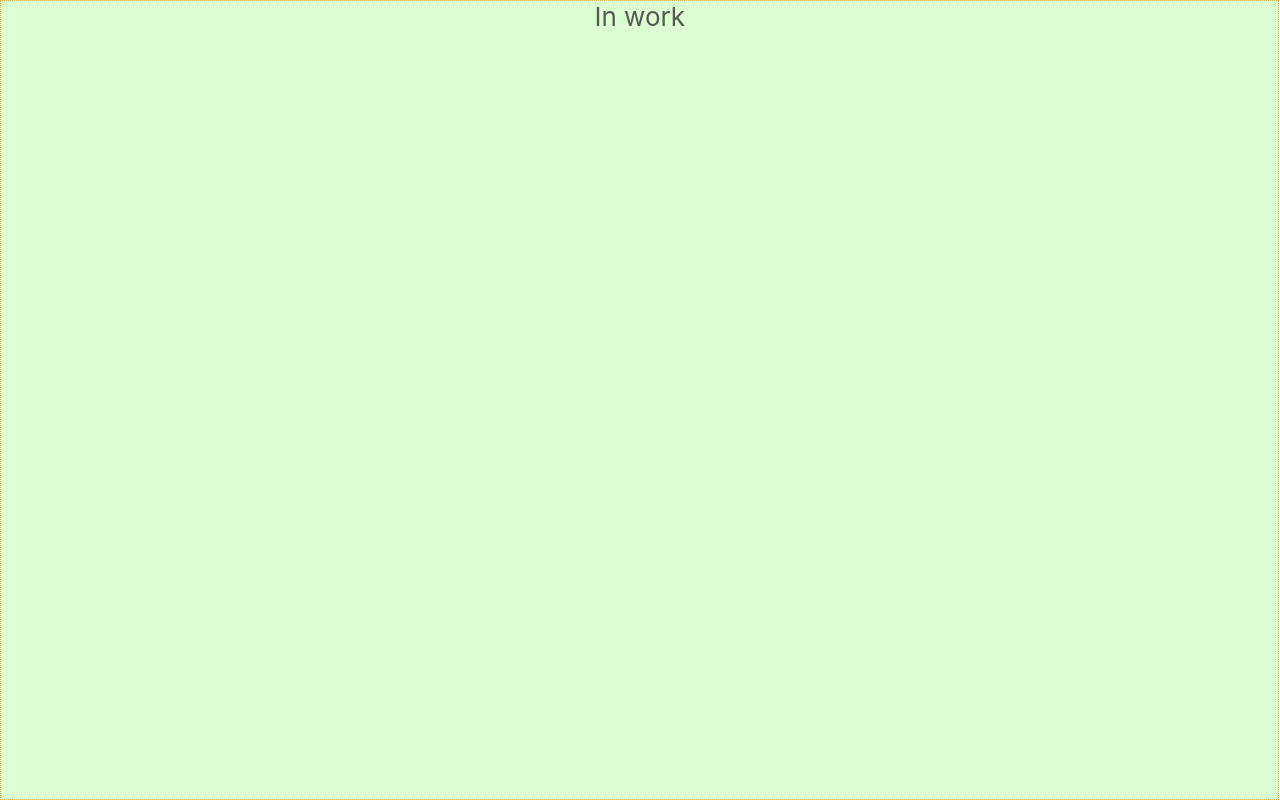
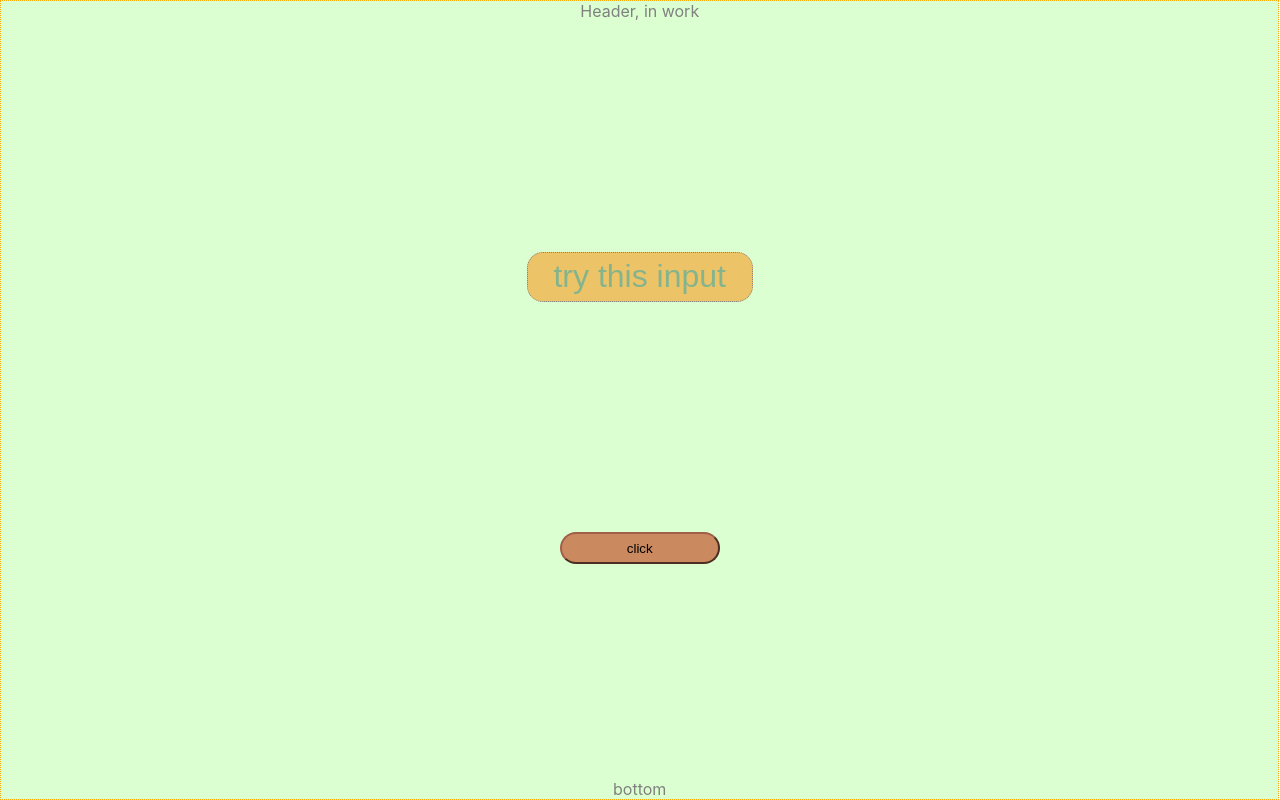
Before and after one commit to CatalinaSorina/Keys, a React (Create React App) app: page / in a window 1280 px wide. Built offline with nearby package versions, Linux system fonts and the light colour scheme.

Commit message:
added custom placeholderColor to Input

```diff
--- a/src/App.js
+++ b/src/App.js
@@ -1,12 +1,17 @@
 import React from "react";
 import "./App.css";
 import Wrapper from "./components/Wrapper/Wrapper";
+import Input from "./components/Input/Input";
+import Button from "./components/Button/Button";
 
 const App = () => (
   <Wrapper
-    addStyle={{ borderColor: "orange" }}
+    addStyle={{ borderColor: "orange", alignItems: "center" }}
     content={<>
-      <header className="App-header">In work</header>
+      <header>Header, in work</header>
+      <Input placeholder="try this input" />
+      <Button text="click" />
+      <footer>bottom</footer>
     </>}
   />
 );
--- a/src/components/Input/Input.js
+++ b/src/components/Input/Input.js
@@ -1,10 +1,31 @@
 import React from "react";
+import styled from "styled-components";
 import { combineStyle } from "../../data/utils";
 import { inputDefaultStyle } from "./inputDefaultStyle";
 
+const InputStyled = styled.input`
+  width: ${({ addStyle }) => addStyle.width};
+  height: ${({ addStyle }) => addStyle.height};
+  padding: ${({ addStyle }) => addStyle.padding};
+  margin: ${({ addStyle }) => addStyle.margin};
+  border-radius: ${({ addStyle }) => addStyle.borderRadius};
+  outline: ${({ addStyle }) => addStyle.outline};
+  border: ${({ addStyle }) => addStyle.border};
+  background-color: ${({ addStyle }) => addStyle.backgroundColor};
+  color: ${({ addStyle }) => addStyle.color};
+  font-size: ${({ addStyle }) => addStyle.fontSize};
+  text-align: ${({ addStyle }) => addStyle.textAlign};
+  text-shadow: ${({ addStyle }) => addStyle.textShadow};
+
+  &::placeholder {
+    color: ${({ addStyle }) => addStyle.placeholderColor};
+    text-shadow: ${({ addStyle }) => addStyle.placeholderTextShadow};
+  }
+`
+
 const Input = ({ style, placeholder, fireOnChange, fireClick }) => (
-  <input
-    style={combineStyle(style, inputDefaultStyle)}
+  <InputStyled
+    addStyle={combineStyle(style, inputDefaultStyle)}
     placeholder={placeholder}
     onChange={fireOnChange}
     onClick={fireClick}
--- a/src/components/Input/inputDefaultStyle.js
+++ b/src/components/Input/inputDefaultStyle.js
@@ -6,8 +6,11 @@ export const inputDefaultStyle = {
   borderRadius: "1rem",
   outline: "none",
   border: "0.1rem dotted grey",
-  backgroundColor: "#FFCD64",
-  color: "grey",
+  backgroundColor: "#EDC368",
+  color: "orange",
   fontSize: "2rem",
-  textAlign: "center"
+  textShadow: "0 0.05rem 0.1rem black",
+  textAlign: "center",
+  placeholderColor: "#85B48C",
+  placeholderTextShadow: "none"
 };
```
